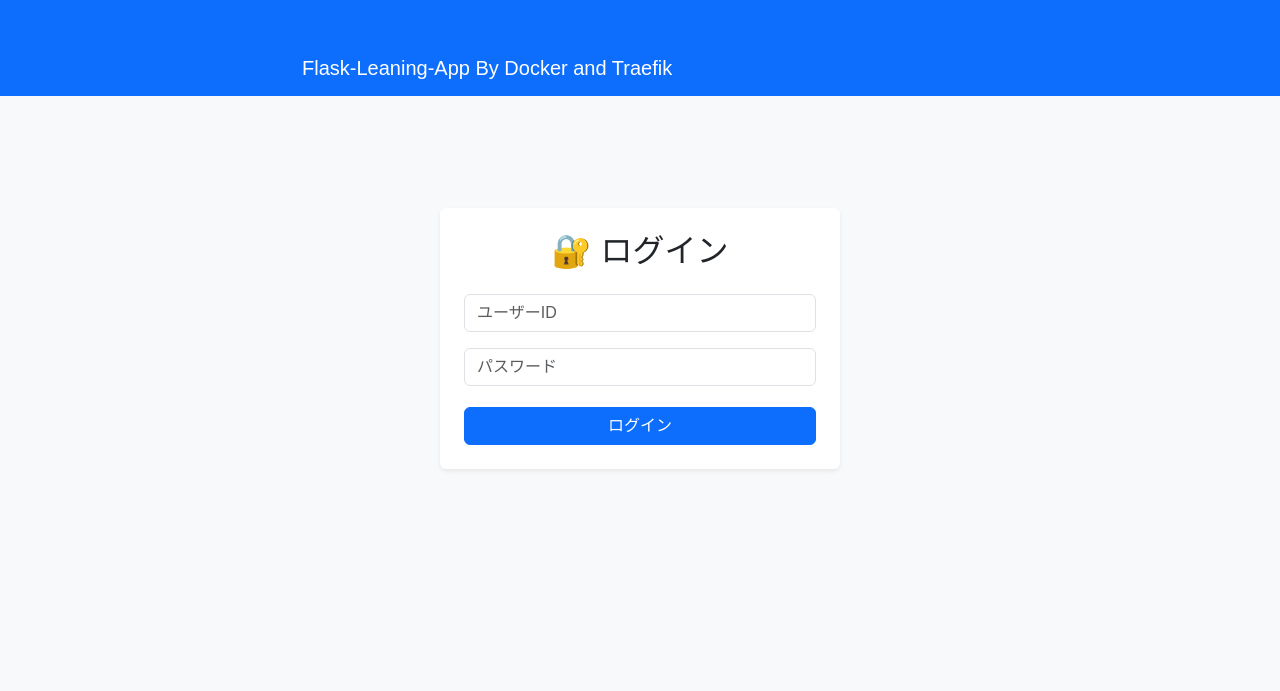
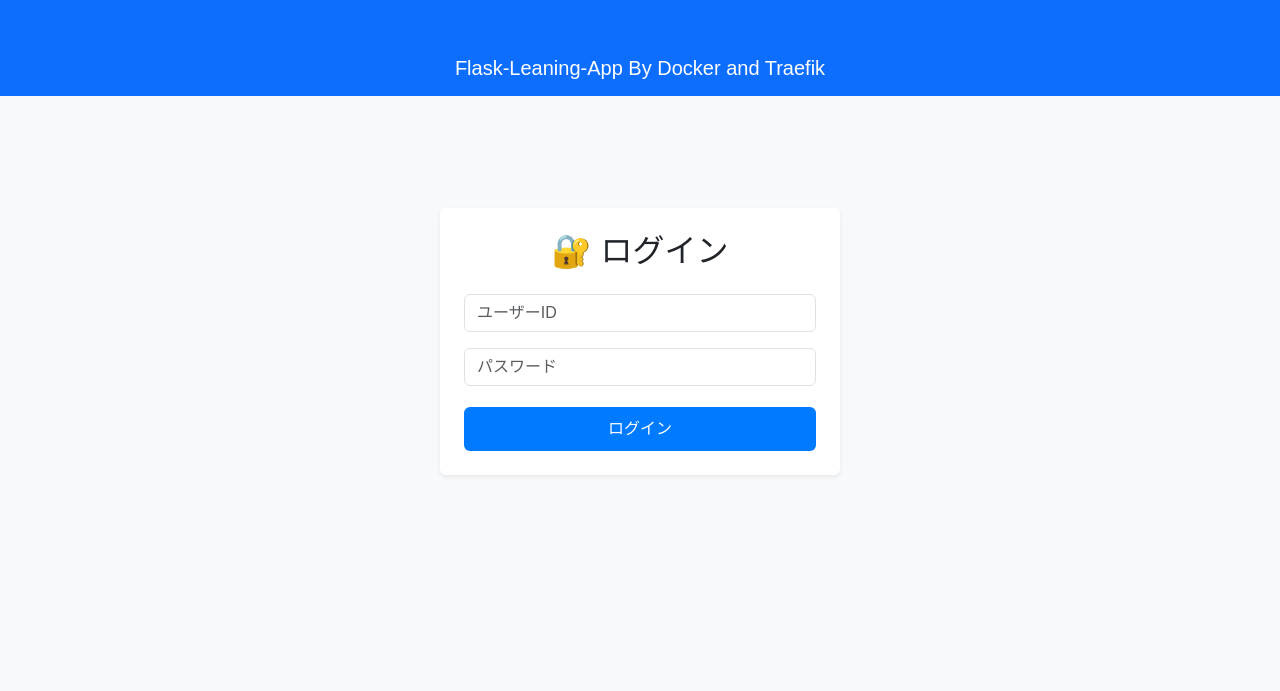
Before and after one commit to hisao5232/Flask-todo-docker, a Flask app: page /login in a window 1280 px wide. Shown: the top 691 px of the page. Run offline with Flask 3, Linux system fonts and the light colour scheme.

Commit message:
add js and favicon

```diff
--- a/app/static/css/style.css
+++ b/app/static/css/style.css
@@ -39,3 +39,32 @@ form button {
 textarea {
     resize: none;
 }
+
+/* ===== フェードイン効果 ===== */
+.fade-in {
+    opacity: 0;
+    transform: translateY(20px);
+    transition: opacity 1s ease, transform 1s ease;
+  }
+
+  .fade-in.show {
+    opacity: 1;
+    transform: translateY(0);
+  }
+
+/* ===== ボタンホバー効果 ===== */
+button, .btn {
+    background-color: #007BFF;
+    color: white;
+    border: none;
+    padding: 10px 20px;
+    border-radius: 6px;
+    cursor: pointer;
+    transition: all 0.3s ease;
+  }
+
+  button:hover, .btn:hover {
+    background-color: #0056b3;
+    transform: scale(1.05);
+    box-shadow: 0 0 10px rgba(0, 123, 255, 0.4);
+  }
--- /dev/null
+++ b/app/static/js/main.js
@@ -0,0 +1,9 @@
+// ページロード時に順番にフェードイン
+document.addEventListener("DOMContentLoaded", () => {
+    const fadeEls = document.querySelectorAll(".fade-in");
+    fadeEls.forEach((el, i) => {
+      setTimeout(() => {
+        el.classList.add("show");
+      }, i * 200); // 少しずつずらして出す
+    });
+  });
--- a/app/templates/layout.html
+++ b/app/templates/layout.html
@@ -3,26 +3,35 @@
 <head>
     <meta charset="UTF-8">
     <title>{% block title %}Flask App{% endblock %}</title>
+
+    <!-- Bootstrap CSS -->
     <link rel="stylesheet" href="https://cdn.jsdelivr.net/npm/bootstrap@5.3.3/dist/css/bootstrap.min.css">
+    <!-- 自作CSS -->
     <link rel="stylesheet" href="{{ url_for('static', filename='css/style.css') }}">
+    <!-- Favicon -->
+    <link rel="icon" href="{{ url_for('static', filename='favicon.ico') }}">
 </head>
 <body class="d-flex flex-column min-vh-100">
 
-<!-- ヘッダー -->
+<!-- ===== ヘッダー ===== -->
 <nav class="navbar navbar-expand-lg navbar-dark bg-primary mb-4">
   <div class="container">
-    <a class="navbar-brand" href="#">{{ header_text }}</a>
+    <a class="navbar-brand fade-in mx-auto" href="#">{{ header_text }}</a>
   </div>
 </nav>
 
+<!-- ===== コンテンツ ===== -->
 <div class="container flex-grow-1">
     {% block content %}{% endblock %}
 </div>
 
-<!-- フッター -->
-<footer class="bg-light text-center text-muted py-3 mt-auto border-top">
+<!-- ===== フッター ===== -->
+<footer class="bg-light text-center text-muted py-3 mt-auto border-top fade-in">
     <a href="https://go-pro-world.net" target="_blank">go-pro-world.net</a>
 </footer>
 
+<!-- ===== JavaScript ===== -->
+<script src="{{ url_for('static', filename='js/main.js') }}"></script>
+
 </body>
 </html>
```
Also changed, not shown: app/static/favicon.ico (added).
